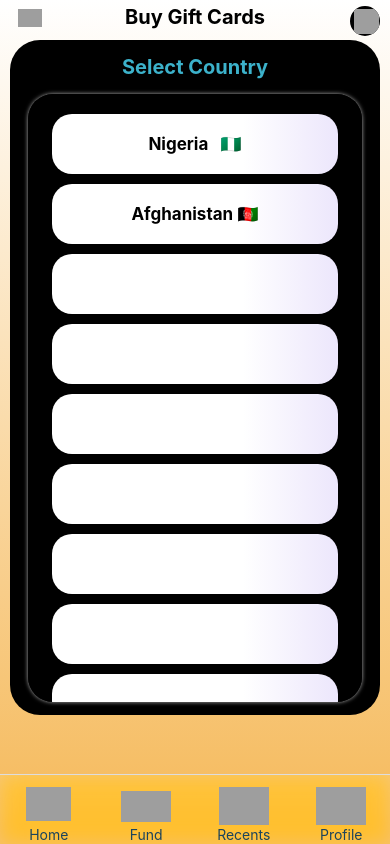
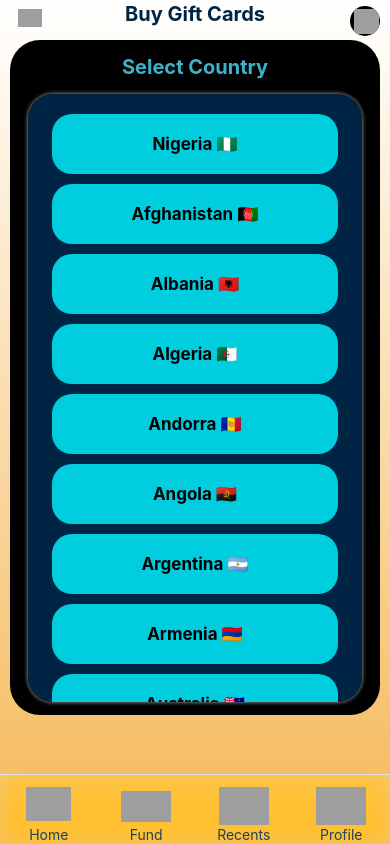
Before and after one commit to ezehmark/BytApp, a React Native app: screen /buygiftcard1 in a window 390 px wide. Built offline with nearby package versions, Linux system fonts and the light colour scheme; grey boxes are pictures that could not be loaded.

Commit message:
check to copy

```diff
--- a/buygiftcard1.tsx
+++ b/buygiftcard1.tsx
@@ -1,277 +1,135 @@
 import React from 'react';
-import { View, Text, StyleSheet, Image, ScrollView, TouchableOpacity} from 'react-native';
-import {BlurView} from 'expo-blur';
-import {LinearGradient} from 'expo-linear-gradient';
-import {useNavigation, useRoute} from '@react-navigation/native';
+import { View, Text, StyleSheet, Image, ScrollView, TouchableOpacity } from 'react-native';
+import { BlurView } from 'expo-blur';
+import { LinearGradient } from 'expo-linear-gradient';
+import { useNavigation, useRoute } from '@react-navigation/native';
 import Menu from './menu';
 
+const BuyGiftCard1: React.FC = () => {
+    const navigation = useNavigation();
+    const route = useRoute();
+    const toggleMenu = route.params.toggleMenu;
 
-
-const BuyGiftCard1: React.FC = () => {
-
-	const navigation=useNavigation();
-
-	const route =useRoute();
-	const toggleMenu=route.params.toggleMenu;
+    const countries = [
+        { name: 'Nigeria', flag: '🇳🇬' },
+        { name: 'Afghanistan', flag: '🇦🇫' },
+        { name: 'Albania', flag: '🇦🇱' },
+        { name: 'Algeria', flag: '🇩🇿' },
+        { name: 'Andorra', flag: '🇦🇩' },
+        { name: 'Angola', flag: '🇦🇴' },
+        { name: 'Argentina', flag: '🇦🇷' },
+        { name: 'Armenia', flag: '🇦🇲' },
+        { name: 'Australia', flag: '🇦🇺' },
+        { name: 'Austria', flag: '🇦🇹' },
+        { name: 'Azerbaijan', flag: '🇦🇿' },
+        { name: 'Bahamas', flag: '🇧🇸' },
+        { name: 'Bahrain', flag: '🇧🇭' },
+        { name: 'Bangladesh', flag: '🇧🇩' },
+        { name: 'Barbados', flag: '🇧🇧' },
+        { name: 'Belarus', flag: '🇧🇾' },
+        { name: 'Belgium', flag: '🇧🇪' },
+        { name: 'Belize', flag: '🇧🇿' },
+        { name: 'Benin', flag: '🇧🇯' },
+        { name: 'Bhutan', flag: '🇧🇹' },
+        { name: 'Bolivia', flag: '🇧🇴' },
+        { name: 'Bosnia and Herzegovina', flag: '🇧🇦' },
+        { name: 'Botswana', flag: '🇧🇼' },
+        { name: 'Brazil', flag: '🇧🇷' },
+        { name: 'Brunei', flag: '🇧🇳' },
+        { name: 'Bulgaria', flag: '🇧🇬' },
+        { name: 'Burkina Faso', flag: '🇧🇫' },
+        { name: 'Burundi', flag: '🇧🇮' },
+        { name: 'Cambodia', flag: '🇰🇭' },
+        { name: 'Cameroon', flag: '🇨🇲' },
+        { name: 'Canada', flag: '🇨🇦' },
+        { name: 'Cape Verde', flag: '🇨🇻' },
+        { name: 'Central African Republic', flag: '🇨🇫' },
+        { name: 'Chad', flag: '🇹🇩' },
+        { name: 'Chile', flag: '🇨🇱' },
+        { name: 'China', flag: '🇨🇳' },
+        { name: 'Colombia', flag: '🇨🇴' },
+        { name: 'Comoros', flag: '🇰🇲' },
+        { name: 'Congo', flag: '🇨🇬' },
+        { name: 'Costa Rica', flag: '🇨🇷' }
+    ];
 
     return (
         <>
             <View style={styles.container}>
                 <LinearGradient
                     colors={['white', '#f5b857']}
-	start={{x:0, y:0}}
-	end={{x:0, y:1}}
+                    start={{ x: 0, y: 0 }}
+                    end={{ x: 0, y: 1 }}
                     style={styles.gradientContainer}>
                     <View style={styles.body}>
-	<TouchableOpacity onPress={toggleMenu} style={styles.menuCircle}>                                                     <Image style={styles.menuIcon} source={{ uri: 'https://i.postimg.cc/ZnGwS6pJ/Picsart-24-11-01-05-41-03-753.png' }} />
+                        <TouchableOpacity onPress={toggleMenu} style={styles.menuCircle}>
+                            <Image style={styles.menuIcon} source={{ uri: 'https://i.postimg.cc/ZnGwS6pJ/Picsart-24-11-01-05-41-03-753.png' }} />
                         </TouchableOpacity>
                         <Text style={styles.title}>Buy Gift Cards</Text>
-
-		<TouchableOpacity
-		style={styles.infoCircle}>                                          <Image style={styles.bellIcon} source={{ uri: 'https://i.postimg.cc/Kvhbr28G/Picsart-24-11-01-00-29-29-864.png' }} />                   </TouchableOpacity>
+                        <TouchableOpacity style={styles.infoCircle}>
+                            <Image style={styles.bellIcon} source={{ uri: 'https://i.postimg.cc/Kvhbr28G/Picsart-24-11-01-00-29-29-864.png' }} />
+                        </TouchableOpacity>
 
                         <View style={styles.contentArea}>
-
                             <View style={styles.contentTitle}>
-
-		<Text style={styles.quickTitle}>
-		Select Country
-		</Text>
+                                <Text style={styles.quickTitle}>Select Country</Text>
                             </View>
-
-
-
-
                             <ScrollView style={styles.ScrollView}>
-
-
                                 <View style={styles.accountsList}>
+                                    {countries.map((country, index) => (
                                         <LinearGradient
-		    colors={[ '#fff', '#fff', '#fff', '#ece6fc']}
-		    start={{x:0, y:0}}
-		    end={{x:1, y:0}}
-		    style={styles.usedAccount}><Text style={styles.countries}>Nigeria   🇳🇬</Text>
-		    </LinearGradient>
-
-<LinearGradient                                            colors={[ '#fff', '#fff', '#fff', '#ece6fc']}                                                                         start={{x:0, y:0}}                                         end={{x:1, y:0}}                                           style={styles.usedAccount}><Text style={styles.countries}>Afghanistan 🇦🇫</Text>                                       </LinearGradient>
-<LinearGradient                                            colors={[ '#fff', '#fff', '#fff', '#ece6fc']}                                                                         start={{x:0, y:0}}                                         end={{x:1, y:0}}                                           style={styles.usedAccount}><Text style={styles.countries}></Text>                                       </LinearGradient><LinearGradient                                            colors={[ '#fff', '#fff', '#fff', '#ece6fc']}                                                                         start={{x:0, y:0}}                                         end={{x:1, y:0}}                                           style={styles.usedAccount}><Text style={styles.countries}></Text>                                       </LinearGradient>
-
-<LinearGradient                                            colors={[ '#fff', '#fff', '#fff', '#ece6fc']}                                                                         start={{x:0, y:0}}                                         end={{x:1, y:0}}                                           style={styles.usedAccount}><Text style={styles.countries}></Text>                                       </LinearGradient>
-
-<LinearGradient                                            colors={[ '#fff', '#fff', '#fff', '#ece6fc']}                                                                         start={{x:0, y:0}}                                         end={{x:1, y:0}}                                           style={styles.usedAccount}><Text style={styles.countries}></Text>                                       </LinearGradient>
-
-         <LinearGradient
-                colors={['#fff', '#fff', '#fff', '#ece6fc']}
+                                            key={index}
+                                            colors={['#00cdde', '#00cdde']}
                                             start={{ x: 0, y: 0 }}
                                             end={{ x: 1, y: 0 }}
                                             style={styles.usedAccount}
                                         >
-                <Text style={styles.countries}></Text>
+                                            <Text style={styles.countries}>{`${country.name} ${country.flag}`}</Text>
                                         </LinearGradient>
-            <LinearGradient
-                colors={['#fff', '#fff', '#fff', '#ece6fc']}
-                start={{ x: 0, y: 0 }}
-                end={{ x: 1, y: 0 }}
-                style={styles.usedAccount}
-            >
-                <Text style={styles.countries}></Text>
-            </LinearGradient>
-            {/* Repeat for a total of 40 times */}
-            <LinearGradient
-                colors={['#fff', '#fff', '#fff', '#ece6fc']}
-                start={{ x: 0, y: 0 }}
-                end={{ x: 1, y: 0 }}
-                style={styles.usedAccount}
-            >
-                <Text style={styles.countries}></Text>
-            </LinearGradient>
-            <LinearGradient
-                colors={['#fff', '#fff', '#fff', '#ece6fc']}
-                start={{ x: 0, y: 0 }}
-                end={{ x: 1, y: 0 }}
-                style={styles.usedAccount}
-            >
-                <Text style={styles.countries}></Text>
-            </LinearGradient>
-            <LinearGradient
-                colors={['#fff', '#fff', '#fff', '#ece6fc']}
-                start={{ x: 0, y: 0 }}
-                end={{ x: 1, y: 0 }}
-                style={styles.usedAccount}
-            >
-                <Text style={styles.countries}></Text>
-            </LinearGradient>
-
-
-
-         <LinearGradient
-                colors={['#fff', '#fff', '#fff', '#ece6fc']}
-                start={{ x: 0, y: 0 }}
-                end={{ x: 1, y: 0 }}
-                style={styles.usedAccount}
-            >
-                <Text style={styles.countries}></Text>
-            </LinearGradient>
-            <LinearGradient
-                colors={['#fff', '#fff', '#fff', '#ece6fc']}
-                start={{ x: 0, y: 0 }}
-                end={{ x: 1, y: 0 }}
-                style={styles.usedAccount}
-            >
-                <Text style={styles.countries}></Text>
-            </LinearGradient>
-            {/* Repeat for a total of 40 times */}
-            <LinearGradient
-                colors={['#fff', '#fff', '#fff', '#ece6fc']}
-                start={{ x: 0, y: 0 }}
-                end={{ x: 1, y: 0 }}
-                style={styles.usedAccount}
-            >
-                <Text style={styles.countries}></Text>
-            </LinearGradient>
-            <LinearGradient
-                colors={['#fff', '#fff', '#fff', '#ece6fc']}
-                start={{ x: 0, y: 0 }}
-                end={{ x: 1, y: 0 }}
-                style={styles.usedAccount}
-            >
-                <Text style={styles.countries}></Text>
-            </LinearGradient>
-            <LinearGradient
-                colors={['#fff', '#fff', '#fff', '#ece6fc']}
-                start={{ x: 0, y: 0 }}
-                end={{ x: 1, y: 0 }}
-                style={styles.usedAccount}
-            >
-                <Text style={styles.countries}></Text>
-            </LinearGradient>
-
-
-
-         <LinearGradient
-                colors={['#fff', '#fff', '#fff', '#ece6fc']}
-                start={{ x: 0, y: 0 }}
-                end={{ x: 1, y: 0 }}
-                style={styles.usedAccount}
-            >
-                <Text style={styles.countries}></Text>
-            </LinearGradient>
-            <LinearGradient
-                colors={['#fff', '#fff', '#fff', '#ece6fc']}
-                start={{ x: 0, y: 0 }}
-                end={{ x: 1, y: 0 }}
-                style={styles.usedAccount}
-            >
-                <Text style={styles.countries}></Text>
-            </LinearGradient>
-            {/* Repeat for a total of 40 times */}
-            <LinearGradient
-                colors={['#fff', '#fff', '#fff', '#ece6fc']}
-                start={{ x: 0, y: 0 }}
-                end={{ x: 1, y: 0 }}
-                style={styles.usedAccount}
-            >
-                <Text style={styles.countries}></Text>
-            </LinearGradient>
-            <LinearGradient
-                colors={['#fff', '#fff', '#fff', '#ece6fc']}
-                start={{ x: 0, y: 0 }}
-                end={{ x: 1, y: 0 }}
-                style={styles.usedAccount}
-            >
-                <Text style={styles.countries}></Text>
-            </LinearGradient>
-            <LinearGradient
-                colors={['#fff', '#fff', '#fff', '#ece6fc']}
-                start={{ x: 0, y: 0 }}
-                end={{ x: 1, y: 0 }}
-                style={styles.usedAccount}
-            >
-                <Text style={styles.countries}></Text>
-            </LinearGradient>
-
-
-
-         <LinearGradient
-                colors={['#fff', '#fff', '#fff', '#ece6fc']}
-                start={{ x: 0, y: 0 }}
-                end={{ x: 1, y: 0 }}
-                style={styles.usedAccount}
-            >
-                <Text style={styles.countries}></Text>
-            </LinearGradient>
-            <LinearGradient
-                colors={['#fff', '#fff', '#fff', '#ece6fc']}
-                start={{ x: 0, y: 0 }}
-                end={{ x: 1, y: 0 }}
-                style={styles.usedAccount}
-            >
-                <Text style={styles.countries}></Text>
-            </LinearGradient>
-            {/* Repeat for a total of 40 times */}
-            <LinearGradient
-                colors={['#fff', '#fff', '#fff', '#ece6fc']}
-                start={{ x: 0, y: 0 }}
-                end={{ x: 1, y: 0 }}
-                style={styles.usedAccount}
-            >
-                <Text style={styles.countries}></Text>
-            </LinearGradient>
-            <LinearGradient
-                colors={['#fff', '#fff', '#fff', '#ece6fc']}
-                start={{ x: 0, y: 0 }}
-                end={{ x: 1, y: 0 }}
-                style={styles.usedAccount}
-            >
-                <Text style={styles.countries}></Text>
-            </LinearGradient>
-            <LinearGradient
-                colors={['#fff', '#fff', '#fff', '#ece6fc']}
-                start={{ x: 0, y: 0 }}
-                end={{ x: 1, y: 0 }}
-                style={styles.usedAccount}
-            >
-                <Text style={styles.countries}></Text>
-            </LinearGradient>
-
-
-
-
+                                    ))}
                                 </View>
-
                             </ScrollView>
-
-
                         </View>
                     </View>
                 </LinearGradient>
             </View>
-
-
-
             <BlurView style={styles.bottomTab}>
-                <TouchableOpacity
-		onPress={()=>navigation.navigate('home')}style={styles.tabArea}>
-                    <View style={styles.tab} >                                            <Image style={styles.homeImage} source={{uri : 'https://i.postimg.cc/N0KGCxqB/Picsart-24-11-01-00-52-07-164.png'}}/>                        </View>                                                               <Text style={styles.tabText}>Home</Text>                          </TouchableOpacity>                                                                                                                                     <TouchableOpacity onPress={()=>navigation.navigate('fund')} style={styles.tabArea}>                             <View style={styles.tab} ><Image style={styles.fundImage} source={{uri :'https://i.postimg.cc/3RD6dnVS/Picsart-24-11-01-02-14-35-571.png'}}/>                                                                             </View>                           <Text style={styles.tabText}>Fund</Text>                                                                </TouchableOpacity>
-                <TouchableOpacity onPress={()=>navigation.navigate('recents')}style={styles.tabArea}>
-                    <View style={styles.tab} >                                            <Image style={styles.tabImage}
-		    source={{uri : 'https://i.postimg.cc/RZHzKTXL/Picsart-24-11-01-05-09-49-049.png' }}/>
+                <TouchableOpacity onPress={() => navigation.navigate('home')} style={styles.tabArea}>
+                    <View style={styles.tab}>
+                        <Image style={styles.homeImage} source={{ uri: 'https://i.postimg.cc/N0KGCxqB/Picsart-24-11-01-00-52-07-164.png' }} />
+                    </View>
+                    <Text style={styles.tabText}>Home</Text>
+                </TouchableOpacity>
+                <TouchableOpacity onPress={() => navigation.navigate('fund')} style={styles.tabArea}>
+                    <View style={styles.tab}>
+                        <Image style={styles.fundImage} source={{ uri: 'https://i.postimg.cc/3RD6dnVS/Picsart-24-11-01-02-14-35-571.png' }} />
+                    </View>
+                    <Text style={styles.tabText}>Fund</Text>
+                </TouchableOpacity>
+                <TouchableOpacity onPress={() => navigation.navigate('recents')} style={styles.tabArea}>
+                    <View style={styles.tab}>
+                        <Image style={styles.tabImage} source={{ uri: 'https://i.postimg.cc/RZHzKTXL/Picsart-24-11-01-05-09-49-049.png' }} />
                     </View>
                     <Text style={styles.tabText}>Recents</Text>
                 </TouchableOpacity>
-                <TouchableOpacity onPress={()=>navigation.navigate('profiles')}style={styles.tabArea}>                                             <View style={styles.tab} >                                      <Image style={styles.tabImage} source={{uri :'https://i.postimg.cc/rs3PwBXX/Picsart-24-11-01-05-26-01-447.png'}}/>                                                                             </View>
+                <TouchableOpacity onPress={() => navigation.navigate('profiles')} style={styles.tabArea}>
+                    <View style={styles.tab}>
+                        <Image style={styles.tabImage} source={{ uri: 'https://i.postimg.cc/rs3PwBXX/Picsart-24-11-01-05-26-01-447.png' }} />
+                    </View>
                     <Text style={styles.tabText}>Profile</Text>
-                </TouchableOpacity>                                                           </BlurView>
-
-   </> );
+                </TouchableOpacity>
+            </BlurView>
+        </>
+    );
 };
 
 const styles = StyleSheet.create({
 	title:{fontSize:20,
 	fontWeight:'bold',
 	alignSelf:'center',
-	top:5,
+	top:2,
 	position:'absolute',
+	color:'#002444',
 	},
 
 	infoCircle: {
@@ -364,7 +222,7 @@ const styles = StyleSheet.create({
     position:'absolute',
     height:'90%',
     width:'90%',
-    backgroundColor:'black',
+    backgroundColor:'#002444',
     left:'5%',
     top:'8%',
     borderRadius:25,
@@ -384,7 +242,7 @@ const styles = StyleSheet.create({
 	    justifyContent:'space-around',
 	    flexDirection:'column',
 	    borderRadius:30,
-	    backgroundColor:'black',
+	    backgroundColor:'#002444',
 	    paddingBottom:20,
 	    left:'5%',
 
@@ -433,4 +291,5 @@ const styles = StyleSheet.create({
 
 				);
 
+
 export default BuyGiftCard1;
```
Lines whose indentation alone changed are shown as unchanged.
